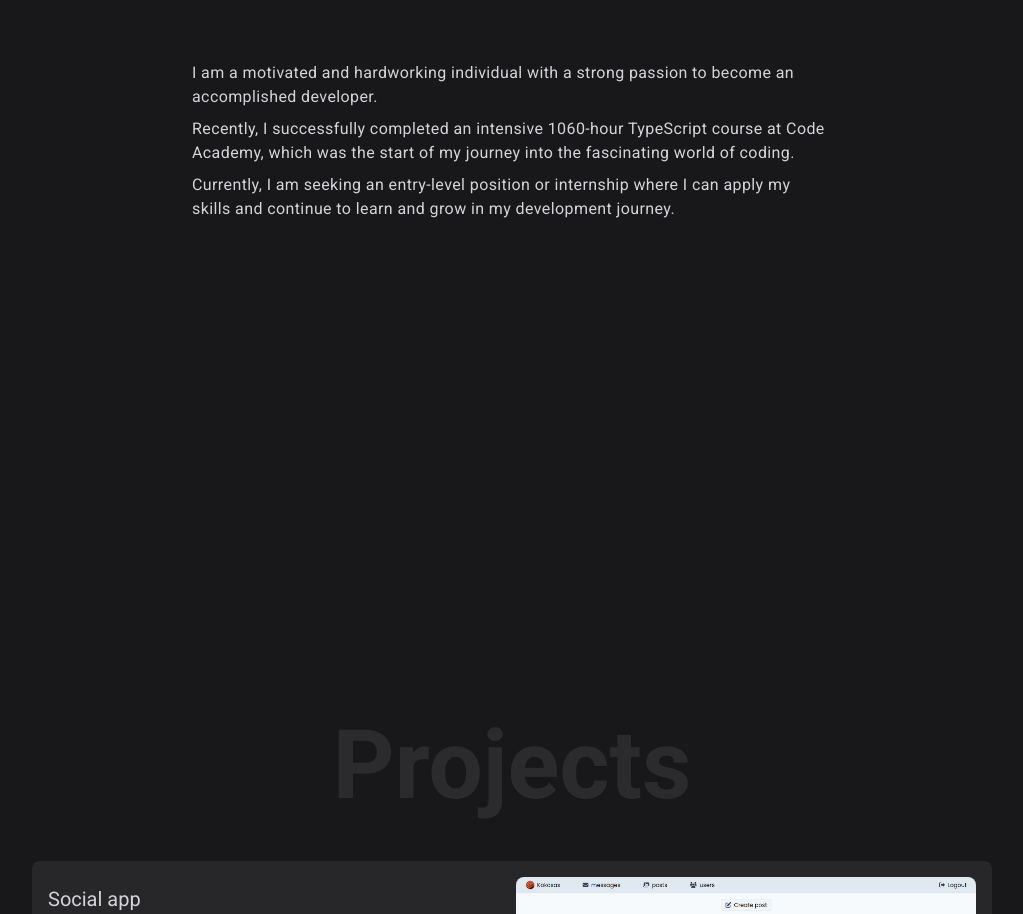
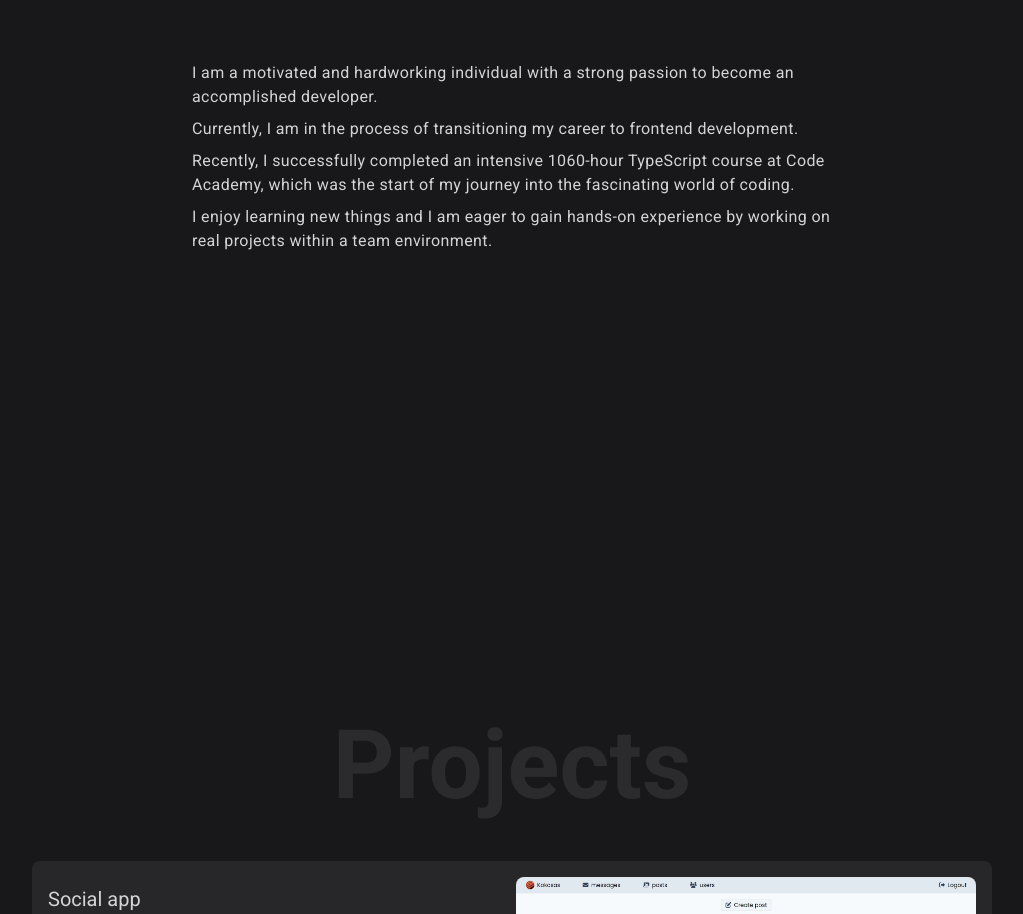
Before and after one commit to dambrauske/portfolio, a React (Vite) app in the folder project/: page / in a window 1280 px wide. Shown: the part 1027-1941 px from the top of the page, without its empty margins (128-1151 px from the left). Built offline with nearby package versions, Linux system fonts and the light colour scheme; the HTML template or start-up script is replaced by a standard one.

Commit message:
about section updated

```diff
--- a/project/src/pages/AboutSection.tsx
+++ b/project/src/pages/AboutSection.tsx
@@ -8,11 +8,15 @@ const AboutSection = () => {
                     developer.
                 </div>
                 <div>
-                    Recently, I successfully completed an intensive 1060-hour TypeScript course at Code Academy, which was
-                    the start of my journey into the fascinating world of coding.
-                </div> <div>
-                    Currently, I am seeking an entry-level position or internship where I can apply my skills and continue
-                    to learn and grow in my development journey.
+                    Currently, I am in the process of transitioning my career to frontend development.
+                </div>
+                <div>
+                    Recently, I successfully completed an intensive 1060-hour TypeScript course at Code Academy, which
+                    was the start of my journey into the fascinating world of coding.
+                </div>
+                <div>
+                    I enjoy learning new things and I am eager to gain hands-on experience by working on real projects
+                    within a team environment.
                 </div>
             </div>
 
```
